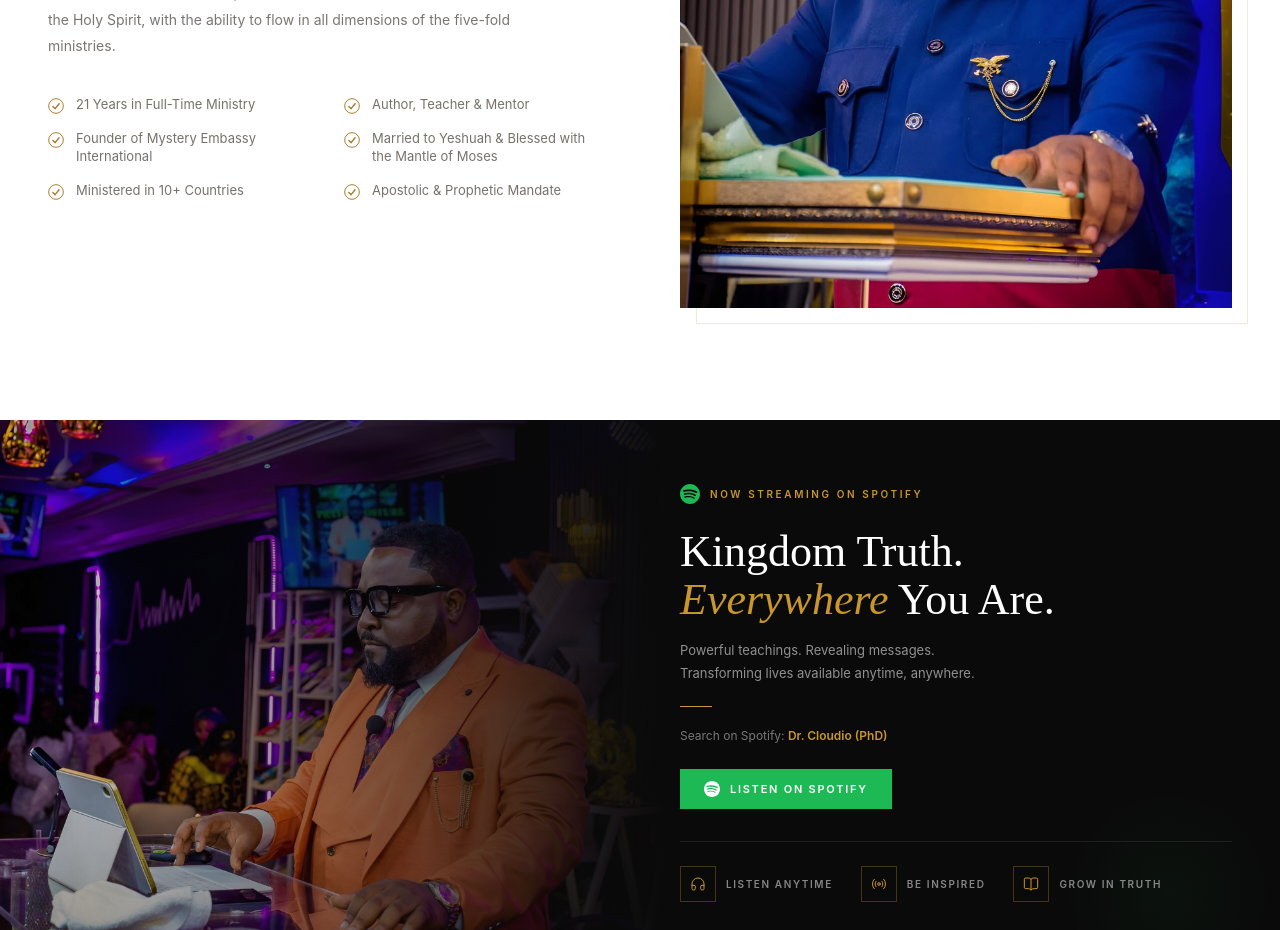
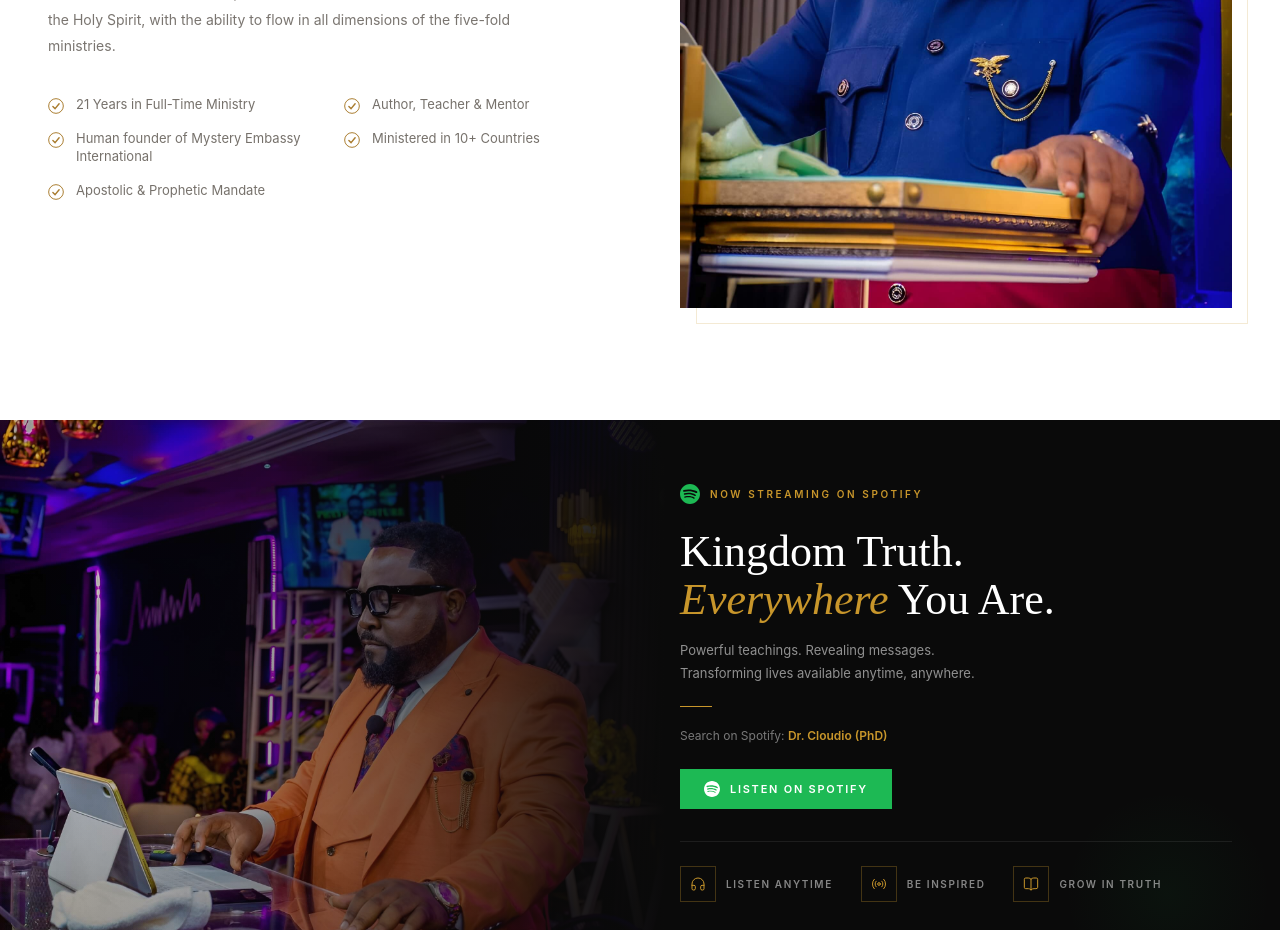
Before and after one commit to charlesdauda/cloudio-ministries, a React (Vite) app: page / in a window 1280 px wide. Shown: the part 1340-2270 px from the top of the page. Built offline with nearby package versions, Linux system fonts and the light colour scheme.

Commit message:
Initial Commit

```diff
--- a/src/Components/About.jsx
+++ b/src/Components/About.jsx
@@ -3,8 +3,7 @@ import pastorImage from "../assets/Images/apsabout.png";
 const checkItems = [
   "21 Years in Full-Time Ministry",
   "Author, Teacher & Mentor",
-  "Founder of Mystery Embassy International",
-  "Married to Yeshuah & Blessed with the Mantle of Moses",
+  " Human founder of Mystery Embassy International",
   "Ministered in 10+ Countries",
   "Apostolic & Prophetic Mandate",
 ];
```
Also changed, not shown: src/assets/Images/tarry.png (deleted), src/assets/Images/wordalive.png (deleted).
